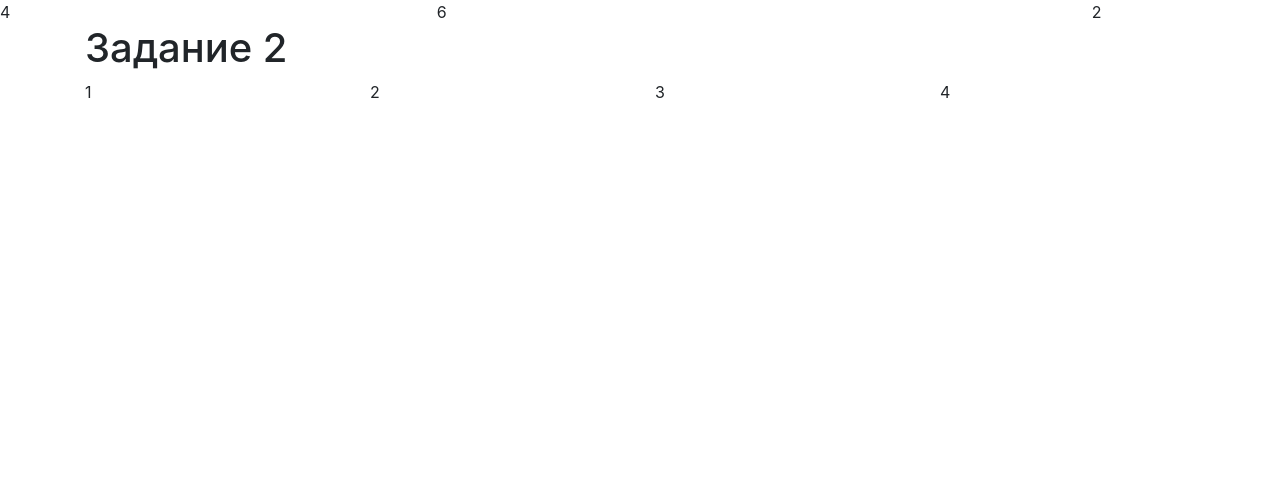
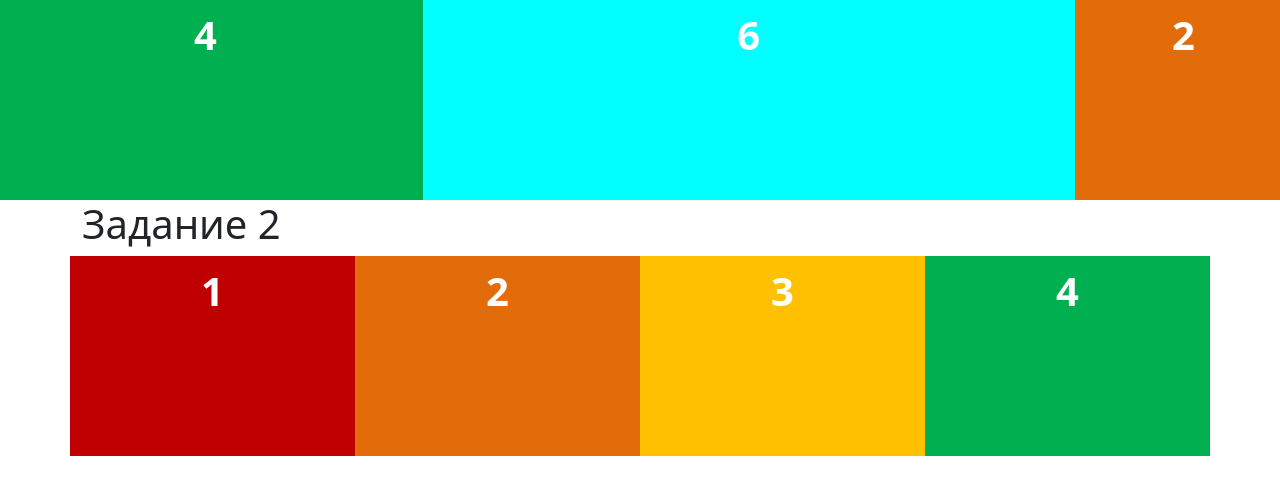
Before and after one commit to S1LLL/bootstrap, a plain HTML site: page index.html in a window 1280 px wide. Drawn offline with nearby package versions, Linux system fonts and the light colour scheme; the site is published under a folder, as on GitHub Pages, so addresses that start at the root find nothing.

Commit message:
Update index.html

```diff
--- a/index.html
+++ b/index.html
@@ -5,8 +5,8 @@
     <meta name="viewport" content="width=device-width, initial-scale=1.0">
     <title>Лабораторная работа 1. Сетка</title>
     <link rel="stylesheet" href="https://cdn.jsdelivr.net/npm/bootstrap@4.6.0/dist/css/bootstrap.min.css" integrity="undefined" crossorigin="anonymous">
-    <link rel="stylesheet" href="/css/bootstrap.min.css">
-    <link rel="stylesheet" href="/css/style.css">
+    <link rel="stylesheet" href="css/bootstrap.min.css">
+    <link rel="stylesheet" href="css/style.css">
 <body>
     <div class="container1">
         <div class="row">
```
